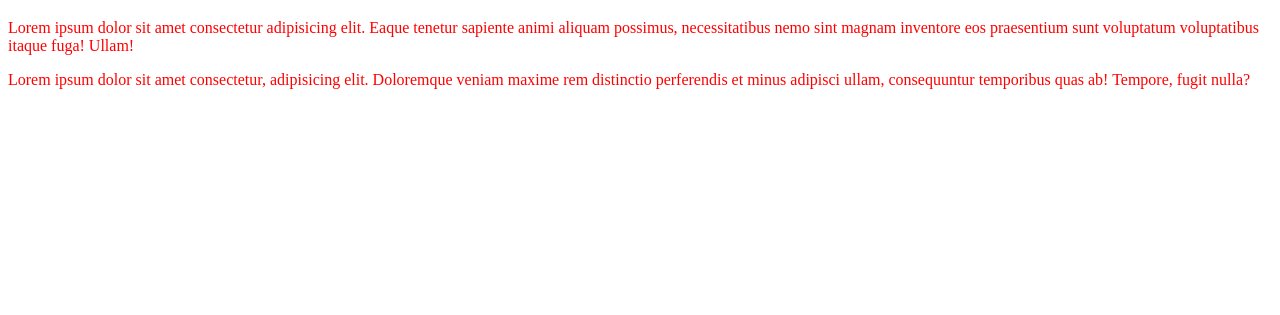
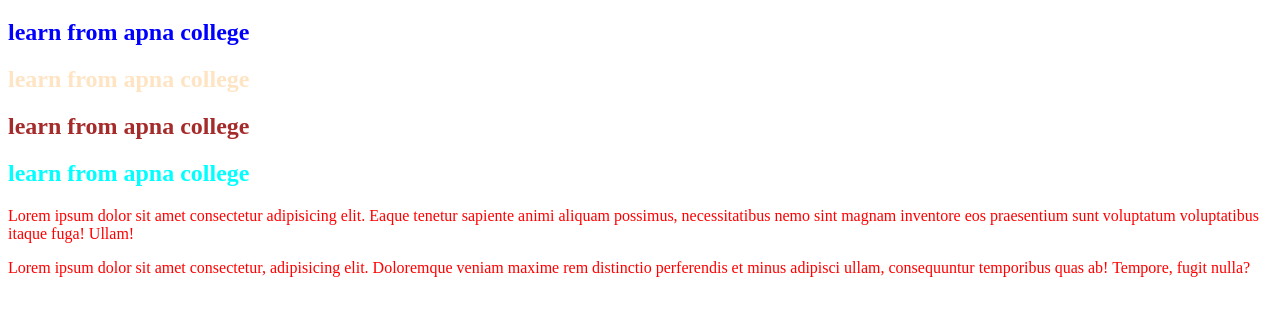
Before and after one commit to imranJavaDeveloper/CSS-Practice-Code, a plain HTML site: page 01_introduction/paragrabh.html in a window 1280 px wide. Shown: the part 61-376 px from the top of the page. Drawn offline with Linux system fonts and the light colour scheme.

Commit message:
Update paragrabh.html

```diff
--- a/01_introduction/paragrabh.html
+++ b/01_introduction/paragrabh.html
@@ -22,6 +22,15 @@
 <body>
 
     <h1 > Add color in paragrabh</h1>
+
+
+    <!--set the color in inline way-->
+    <h2 style="color: blue;"> learn from apna college</h2>
+    <h2 style="color: bisque;"> learn from apna college</h2>
+    <h2 style="color: brown;"> learn from apna college</h2>
+    <h2 style="color: aqua;"> learn from apna college</h2>
+
+
     <p> Lorem ipsum dolor sit amet consectetur adipisicing elit. Eaque tenetur sapiente animi aliquam possimus, necessitatibus nemo sint magnam inventore eos praesentium sunt voluptatum voluptatibus itaque fuga! Ullam!</p>
 
     <p>Lorem ipsum dolor sit amet consectetur, adipisicing elit. Doloremque veniam maxime rem distinctio perferendis et minus adipisci ullam, consequuntur temporibus quas ab! Tempore, fugit nulla?</p>
```
